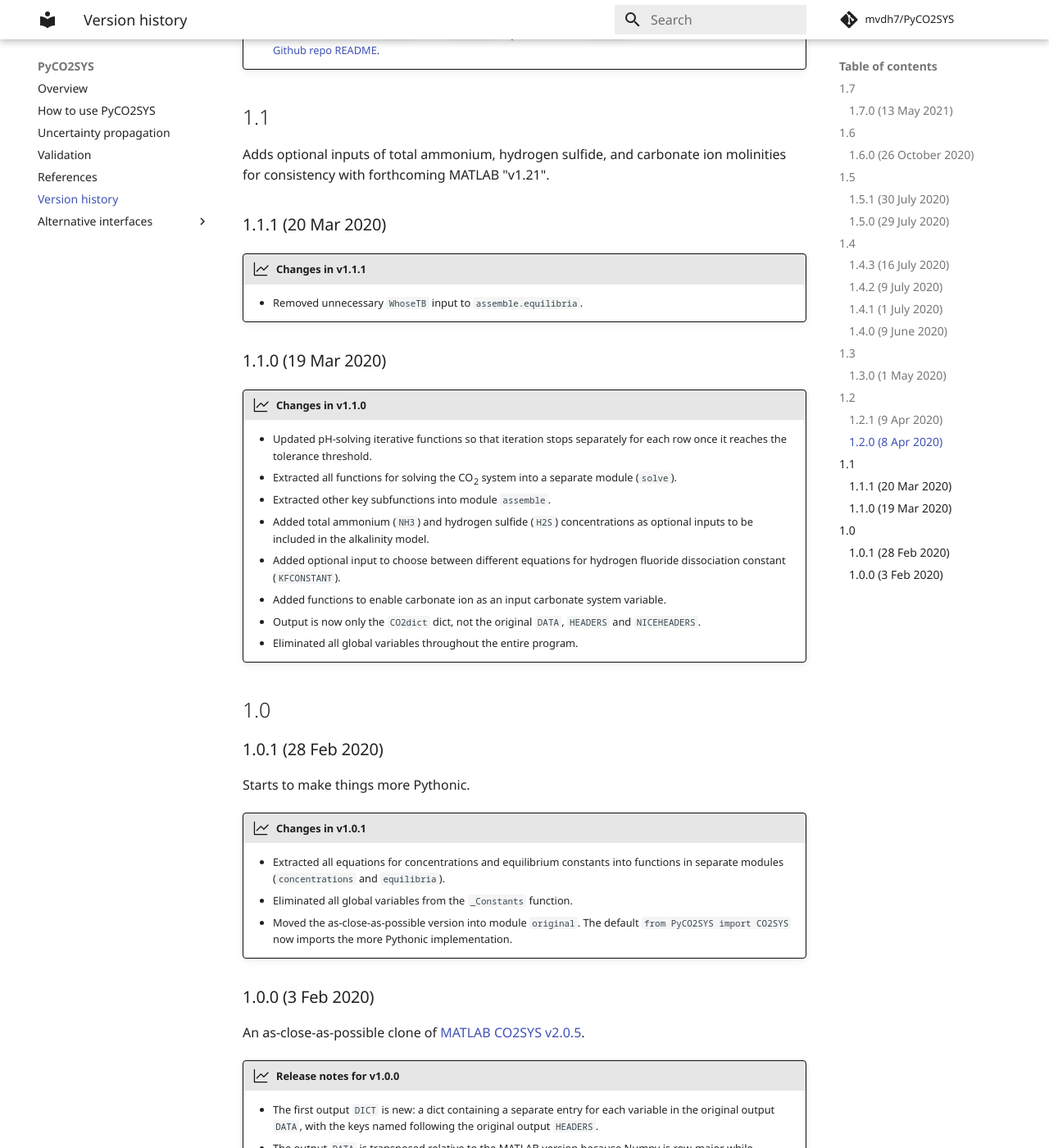
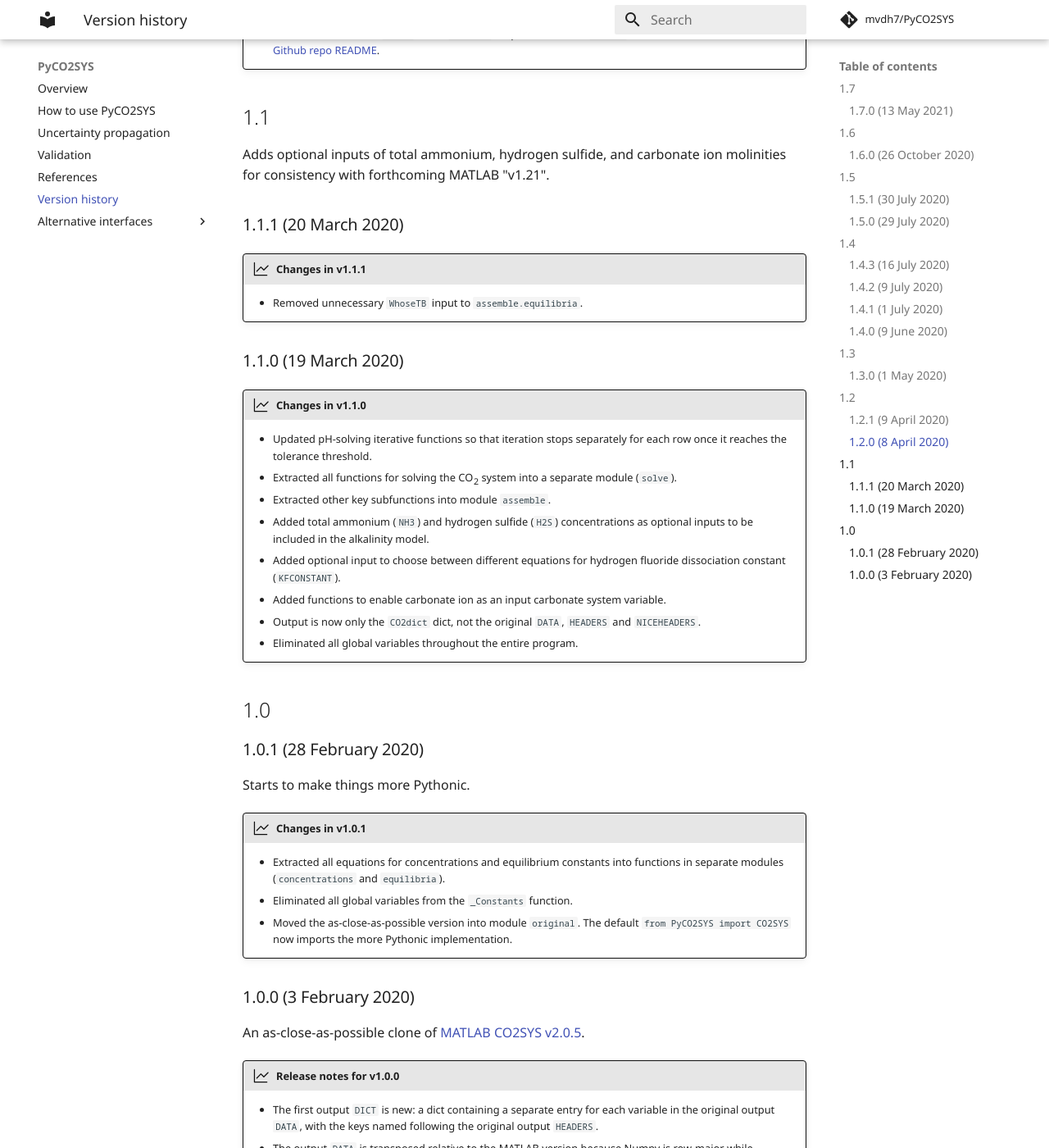
Before and after one commit to mvdh7/PyCO2SYS, an MkDocs documentation site: the page built from docs/versions.md, in a window 1280 px wide and 1400 px high, scrolled down 7864 px. Shown: the whole window at 82% size. Built offline with MkDocs 1.6.1 and Material for MkDocs 9.7.7, drawn with Linux system fonts in a browser that asks for light colours; formulas are drawn with MathJax 3; comment, search, counter and statistics services are not loaded; some of the changed text lies outside the part shown.

Commit message:
Make dates consistent format

```diff
--- a/docs/versions.md
+++ b/docs/versions.md
@@ -266,12 +266,12 @@ Adds bicarbonate ion and aqueous CO<sub>2</sub> as inputs from which the carbona
 
 Calculates a wider variety of chemical buffer factors.
 
-### 1.2.1 (9 Apr 2020)
+### 1.2.1 (9 April 2020)
 
 !!! new-version "Changes in v1.2.1"
     * Fixed typo in [ESM10](../refs/#ESM10) equations that had been carried through into `extra.buffers_ESM10` function (thanks [Jim Orr](https://twitter.com/James1Orr/status/1248216403355803648)!).
 
-### 1.2.0 (8 Apr 2020)
+### 1.2.0 (8 April 2020)
 
 !!! new-version "Changes in v1.2.0"
     * Added module `extra` containing functions to calculate variables not included in CO2SYS for MATLAB:
@@ -285,12 +285,12 @@ Calculates a wider variety of chemical buffer factors.
 
 Adds optional inputs of total ammonium, hydrogen sulfide, and carbonate ion molinities for consistency with forthcoming MATLAB "v1.21".
 
-### 1.1.1 (20 Mar 2020)
+### 1.1.1 (20 March 2020)
 
 !!! new-version "Changes in v1.1.1"
     * Removed unnecessary `WhoseTB` input to `assemble.equilibria`.
 
-### 1.1.0 (19 Mar 2020)
+### 1.1.0 (19 March 2020)
 
 !!! new-version "Changes in v1.1.0"
     * Updated pH-solving iterative functions so that iteration stops separately for each row once it reaches the tolerance threshold.
@@ -304,7 +304,7 @@ Adds optional inputs of total ammonium, hydrogen sulfide, and carbonate ion moli
 
 ## 1.0
 
-### 1.0.1 (28 Feb 2020)
+### 1.0.1 (28 February 2020)
 
 Starts to make things more Pythonic.
 
@@ -313,7 +313,7 @@ Starts to make things more Pythonic.
       * Eliminated all global variables from the `_Constants` function.
       * Moved the as-close-as-possible version into module `original`. The default `from PyCO2SYS import CO2SYS` now imports the more Pythonic implementation.
 
-### 1.0.0 (3 Feb 2020)
+### 1.0.0 (3 February 2020)
 
 An as-close-as-possible clone of [MATLAB CO2SYS v2.0.5](https://github.com/jamesorr/CO2SYS-MATLAB).
 
```
